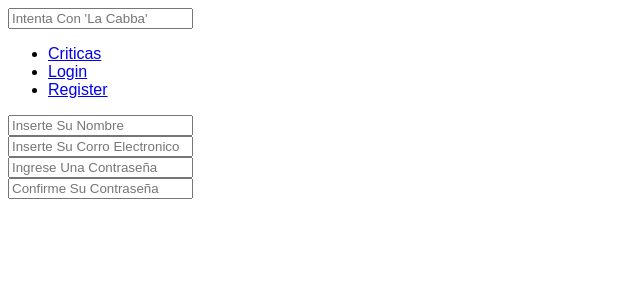
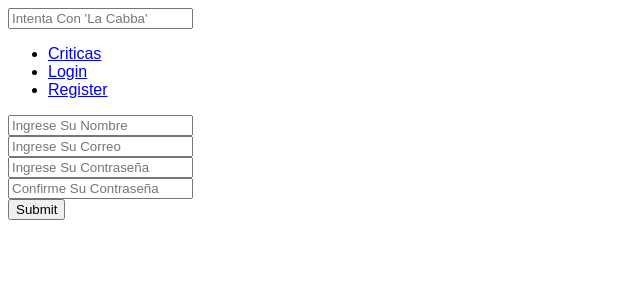
Before and after one commit to JuanDanielDimasAmador/proyecto_final, a React (Create React App) app in the folder proyecto_web/client/: page /register in a window 1280 px wide. Shown: the top 300 px of the page, without its empty margins (0-640 px from the left). Built offline with nearby package versions, Linux system fonts and the light colour scheme.

Commit message:
añadiendo form de registro sin redux

```diff
--- a/proyecto_web/client/src/components/auth/register.js
+++ b/proyecto_web/client/src/components/auth/register.js
@@ -1,47 +1,75 @@
 import React, { Component } from 'react';
 
 class Register extends Component {
-
     constructor() {
         super();
         this.state = {
-            name: '',
-            email: '',
-            password: '',
-            password2: ''
+            name: '', email: '', password: '', password2: '', errors: {}
         };
         this.onChange = this.onChange.bind(this);
+        this.onSubmit = this.onSubmit.bind(this);
     }
 
     onChange(e){
-        this.setState({ [e.target.name]: e.target.value })
+        this.setState({ [e.target.name]: e.target.value });
     }
 
+    onSubmit(e){
+        e.preventDefault();
+        const newUser = {
+            name: this.state.name,
+            email: this.state.email,
+            password: this.state.password,
+            password2: this.state.password2
+        };
+        console.log(newUser);
+    }
 
     render () {
-
-        const FormGroup = (props) => {
-            return(
-                <div className="register__form--group">
-                    <input type={props.type}
-                           className="register__form--input"
-                           name={props.name}
-                           placeholder={props.placeholder}
-                           value={props.value}
-                           onChange={this.onChange}
-                    />
-                    <span className="register__form--input-icon" />
-                </div>
-            );
-        };
-
         return (
             <div className="register">
-                <form action="" className="register__form">
-                    <FormGroup type="text" name="nombre" placeholder="Inserte su nombre" value={this.state.name} />
-                    <FormGroup type="email" name="email" placeholder="Inserte su corro electronico" value={this.state.email} />
-                    <FormGroup type="text" name="password" placeholder="Ingrese una contraseña" value={this.state.password} />
-                    <FormGroup type="text" name="password2" placeholder="Confirme su contraseña" value={this.state.password2}/>
+                <form onSubmit={this.onSubmit} className="register__form">
+                    <div className="register__form--group">
+                        <input type="text"
+                               className="register__form--input"
+                               name="name"
+                               placeholder="Ingrese su nombre"
+                               value={this.state.name}
+                               onChange = {this.onChange}
+                        />
+                        <span className="register__form--input-icon" />
+                    </div>
+                    <div className="register__form--group">
+                        <input type="email"
+                               className="register__form--input"
+                               name="email"
+                               placeholder="Ingrese su correo"
+                               value={this.state.email}
+                               onChange = {this.onChange}
+                        />
+                        <span className="register__form--input-icon" />
+                    </div>
+                    <div className="register__form--group">
+                        <input type="text"
+                               className="register__form--input"
+                               name="password"
+                               placeholder="Ingrese su contraseña"
+                               value={this.state.password}
+                               onChange = {this.onChange}
+                        />
+                        <span className="register__form--input-icon" />
+                    </div>
+                    <div className="register__form--group">
+                        <input type="text"
+                               className="register__form--input"
+                               name="password2"
+                               placeholder="Confirme su contraseña"
+                               value={this.state.password2}
+                               onChange = {this.onChange}
+                        />
+                        <span className="register__form--input-icon" />
+                    </div>
+                    <input type="submit" className="button button-submit"/>
                 </form>
             </div>
         );
```
